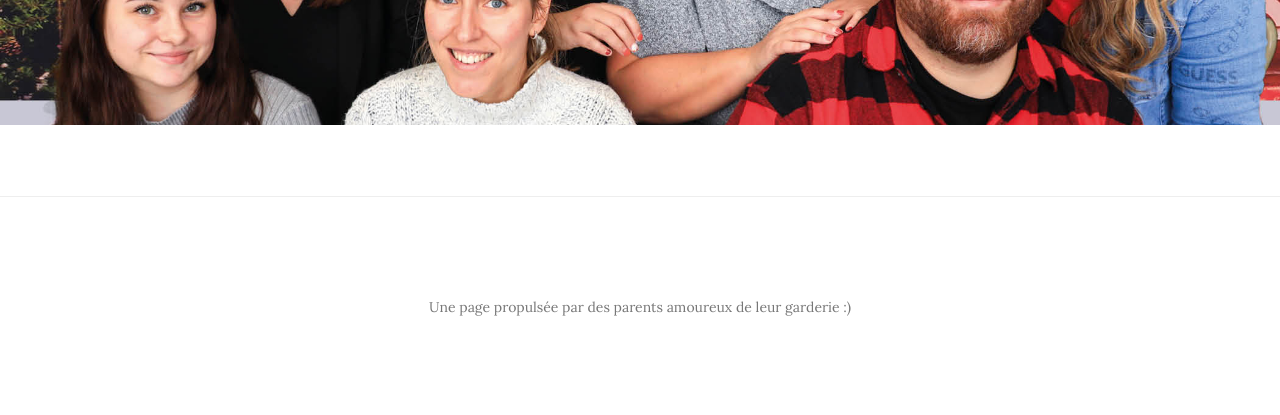
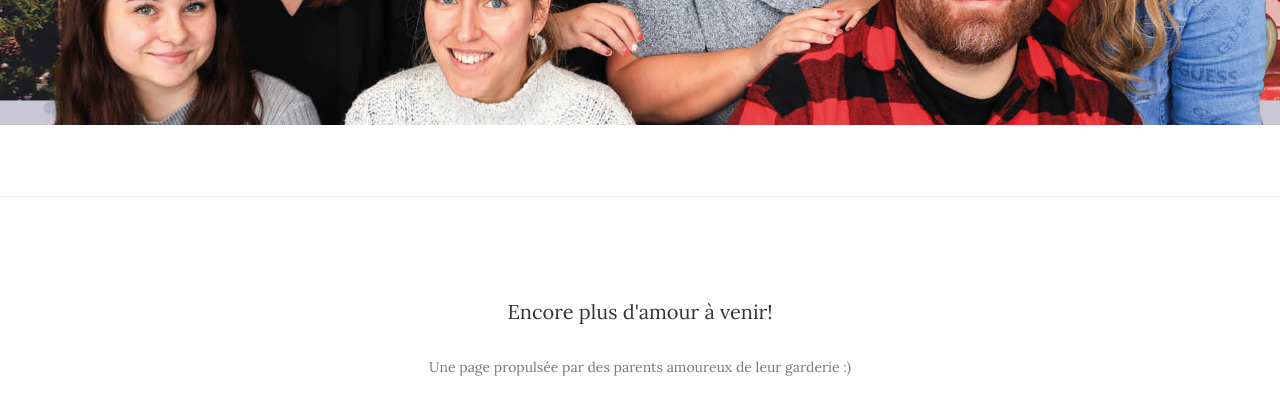
Before and after one commit to OlivierRoss/educatrices, a website: page index.html in a window 1280 px wide. Shown: the part 411-826 px from the top of the page. Before the commit the page ends 800 px from the top, so only its background shows below. Drawn offline with nearby package versions, Linux system fonts and the light colour scheme.

Commit message:
message en attendant

```diff
--- a/index.html
+++ b/index.html
@@ -77,6 +77,7 @@
         <div class="container">
             <div class="row">
                 <div class="col-lg-8 col-lg-offset-2 col-md-10 col-md-offset-1">
+                    <p style="text-align: center;">Encore plus d'amour à venir!</p>
                     <p class="copyright text-muted">Une page propulsée par des parents amoureux de leur garderie :)</p>
                 </div>
             </div>
```
